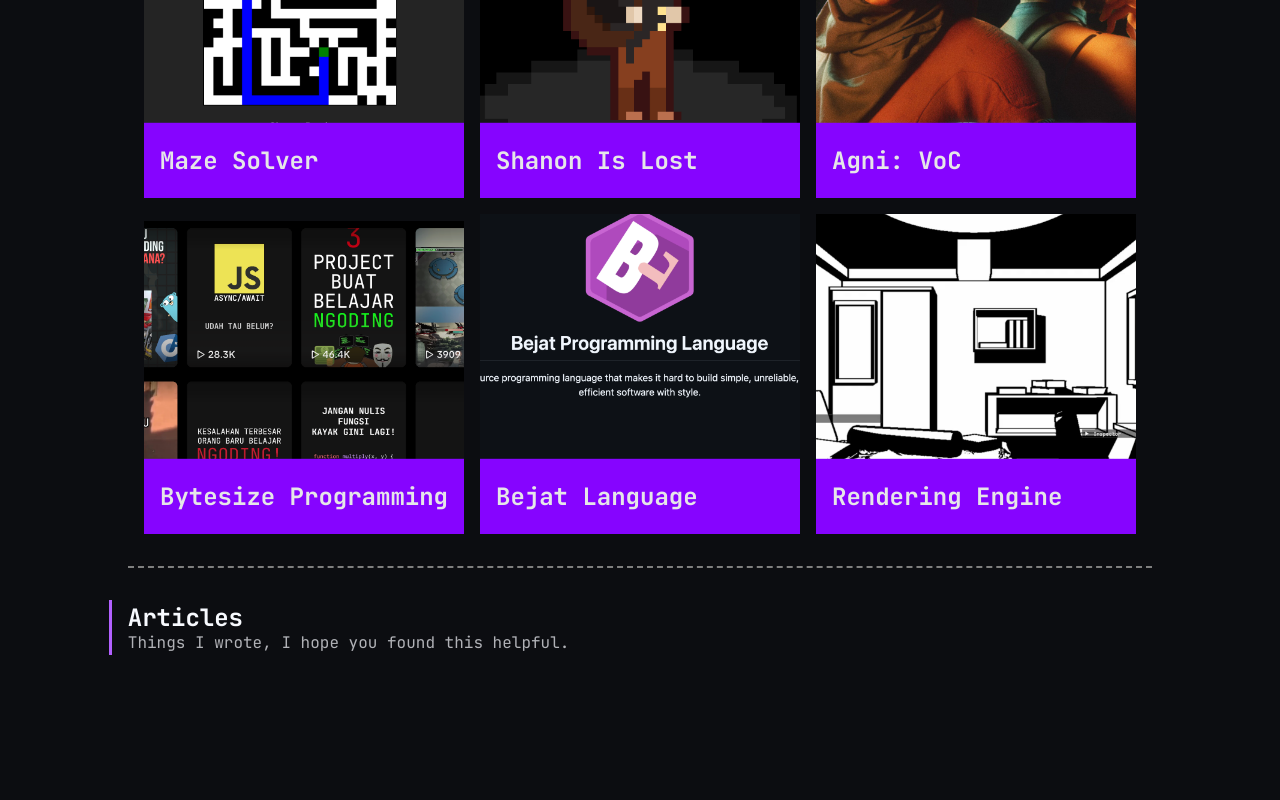
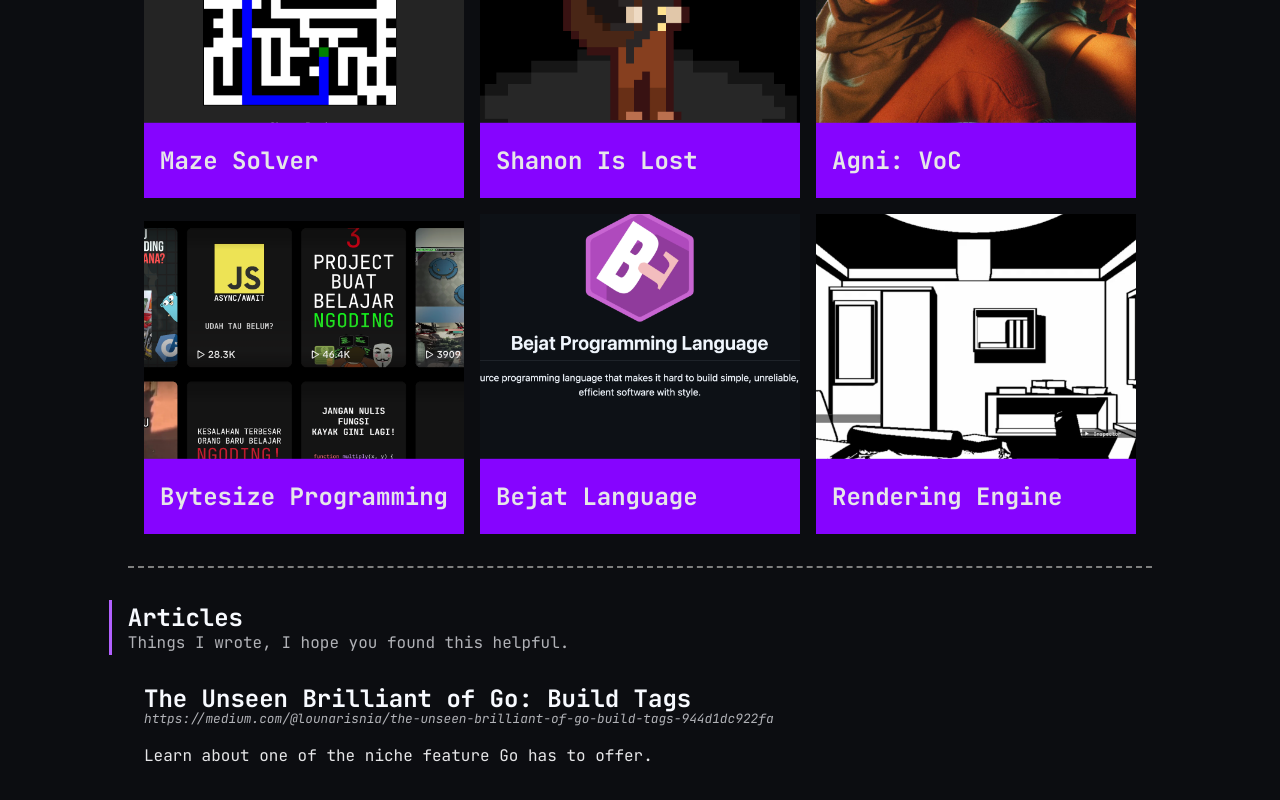
Before and after one commit to Lunarisnia/lunarisnia.github.io, a React (Vite) app: page / in a window 1280 px wide. Shown: the part 1570-2370 px from the top of the page. Before the commit the page ends 2254 px from the top, so only its background shows below. Built offline with nearby package versions, Linux system fonts and the light colour scheme.

Commit message:
feat: added an article

```diff
--- a/src/components/work-history/WorkHistory.module.css
+++ b/src/components/work-history/WorkHistory.module.css
@@ -45,6 +45,10 @@
 	transition: background-color 0.2s ease;
 }
 
+.detail {
+	color: var(--text-muted-1);
+}
+
 a {
 	color: var(--primary-1);
 }
--- a/src/components/work-history/WorkHistory.tsx
+++ b/src/components/work-history/WorkHistory.tsx
@@ -9,19 +9,19 @@ const Header = ({ children }: SubProp) => {
 	return <h1 className={styles.header}>{children}</h1>
 }
 const Detail = ({ children }: SubProp) => {
-	return <div>{children}</div>
+	return <div className={styles.detail}>{children}</div>
 }
 const Duration = ({ children }: SubProp) => {
 	return <p className={styles.duration}>{children}</p>
 }
 
-type WorkHistoryComponent = FC<{ children: ReactNode }> & {
+type WorkHistoryComponent = FC<{ children: ReactNode, href?: string }> & {
 	Header: typeof Header;
 	Detail: typeof Detail;
 	Duration: typeof Duration;
 };
 
-const WorkHistory: WorkHistoryComponent = ({ children }) => {
+const WorkHistory: WorkHistoryComponent = ({ children, href }) => {
 	const [header, setHeader] = useState(<div></div>);
 	const [duration, setDuration] = useState(<div></div>);
 	const [detail, setDetail] = useState(<div></div>);
@@ -46,11 +46,13 @@ const WorkHistory: WorkHistoryComponent = ({ children }) => {
 	}, [children])
 
 	return (
-		<div className={styles.body}>
-			{header}
-			{duration}
-			{detail}
-		</div>
+		<a href={href} target="_blank">
+			<div className={styles.body}>
+				{header}
+				{duration}
+				{detail}
+			</div>
+		</a>
 	);
 };
 
--- a/src/pages/homepage/HomePage.tsx
+++ b/src/pages/homepage/HomePage.tsx
@@ -116,6 +116,17 @@ export const HomePage: React.FC = () => {
         </div>
         <div className={styles.dottedDivider}></div>
         <TitleCard id="articles" title="Articles" subtitle="Things I wrote, I hope you found this helpful." />
+        <WorkHistory href="https://medium.com/@lounarisnia/the-unseen-brilliant-of-go-build-tags-944d1dc922fa">
+          <WorkHistory.Header>
+            The Unseen Brilliant of Go: Build Tags
+          </WorkHistory.Header>
+          <WorkHistory.Duration>
+            https://medium.com/@lounarisnia/the-unseen-brilliant-of-go-build-tags-944d1dc922fa
+          </WorkHistory.Duration>
+          <WorkHistory.Detail>
+            <p>Learn about one of the niche feature Go has to offer.</p>
+          </WorkHistory.Detail>
+        </WorkHistory>
       </Card>
     </>
   );
```
